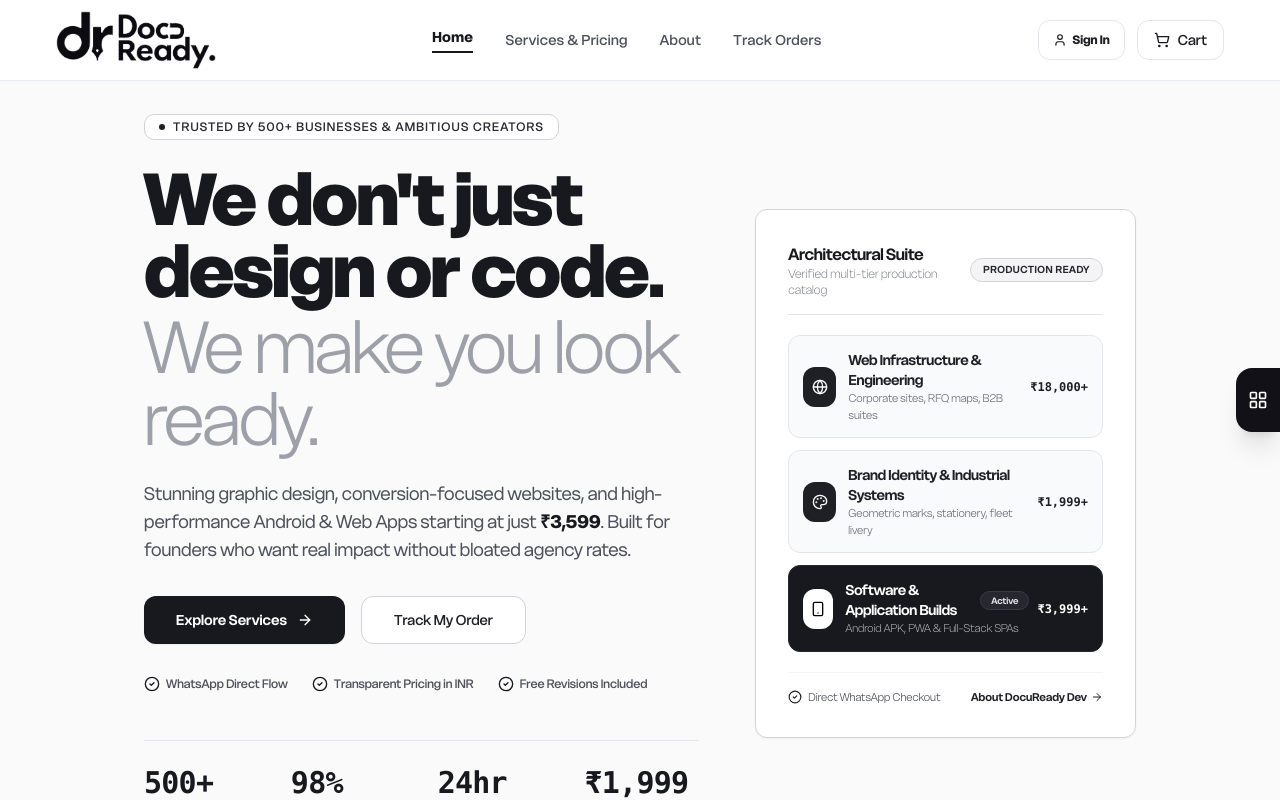
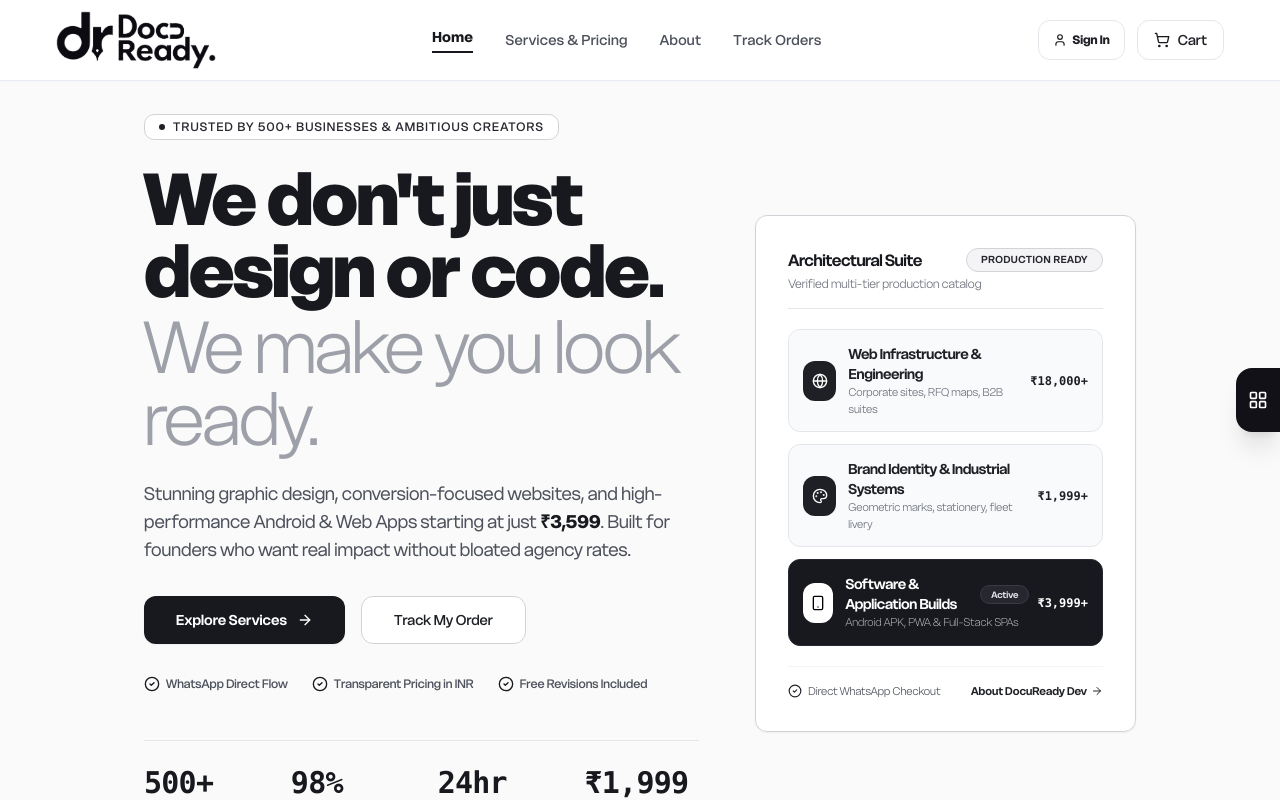
Before and after one commit to docuready-dev/docuready-shop, a React (Vite) app: page / in a window 1280 px wide. Shown: the top 800 px of the page. Built offline with nearby package versions, Linux system fonts and the light colour scheme.

Commit message:
Align Production Ready badge in a straight line with Architectural Suite and center text perfectly in pill

```diff
--- a/src/components/home/HeroSection.tsx
+++ b/src/components/home/HeroSection.tsx
@@ -116,14 +116,19 @@ export default function HeroSection() {
             className="lg:col-span-5"
           >
             <div className="bg-white/90 backdrop-blur-md rounded-xl p-6 sm:p-8 border border-neutral-300 shadow-sm relative overflow-hidden">
-              <div className="flex items-center justify-between border-b border-neutral-200 pb-4 mb-5">
-                <div>
-                  <h3 className="text-base font-delight-semibold text-neutral-950">Architectural Suite</h3>
-                  <p className="text-xs font-delight-extralight text-neutral-500">Verified multi-tier production catalog</p>
+              {/* Showcase Card Header */}
+              <div className="border-b border-neutral-200 pb-4 mb-5">
+                <div className="flex items-center justify-between gap-3">
+                  <h3 className="text-base font-delight-semibold text-neutral-950 tracking-tight">
+                    Architectural Suite
+                  </h3>
+                  <span className="inline-flex items-center justify-center text-center leading-none h-6 px-3.5 rounded-full border border-neutral-300 bg-neutral-100 text-neutral-800 text-[10px] font-delight-semibold uppercase tracking-wider shrink-0 whitespace-nowrap shadow-xs">
+                    Production Ready
+                  </span>
                 </div>
-                <span className="inline-flex items-center justify-center text-center leading-none border border-neutral-300 bg-neutral-100 text-neutral-800 text-[10px] font-delight-semibold uppercase tracking-wider px-3 py-1.5 rounded-full shadow-xs shrink-0 whitespace-nowrap">
-                  Production Ready
-                </span>
+                <p className="text-xs font-delight-light text-neutral-500 mt-1">
+                  Verified multi-tier production catalog
+                </p>
               </div>
 
               {/* Service Cards inside Showcase */}
```
